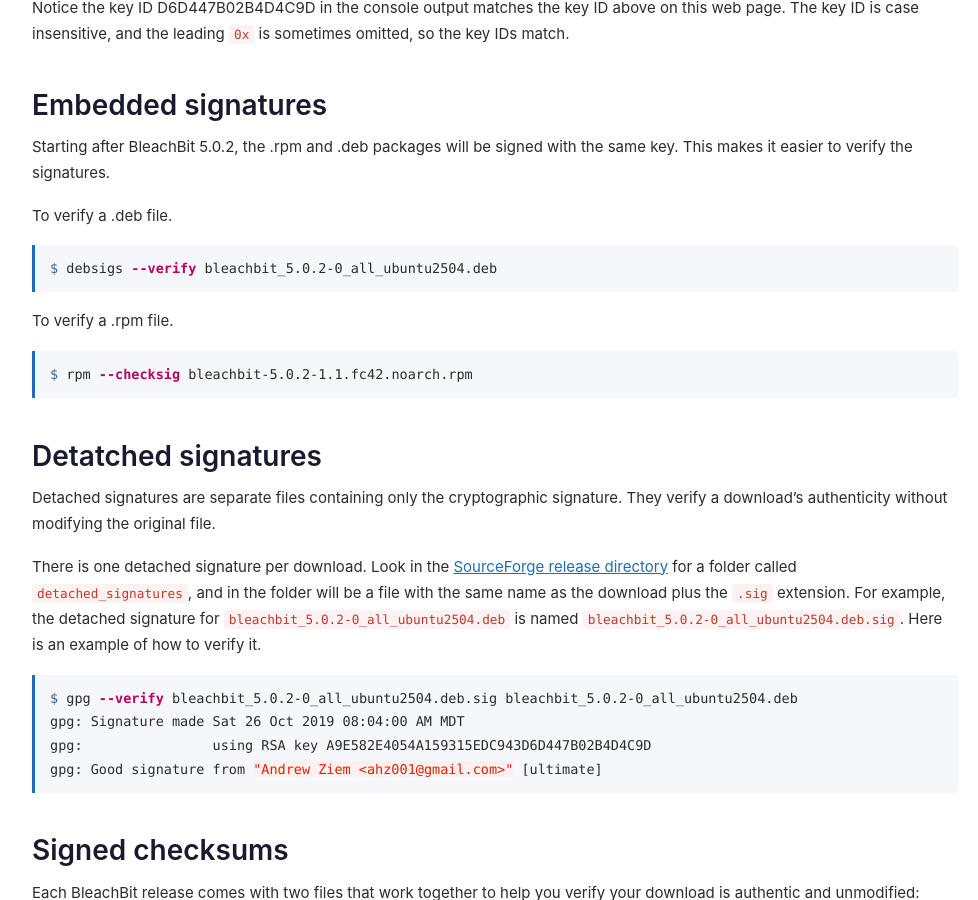
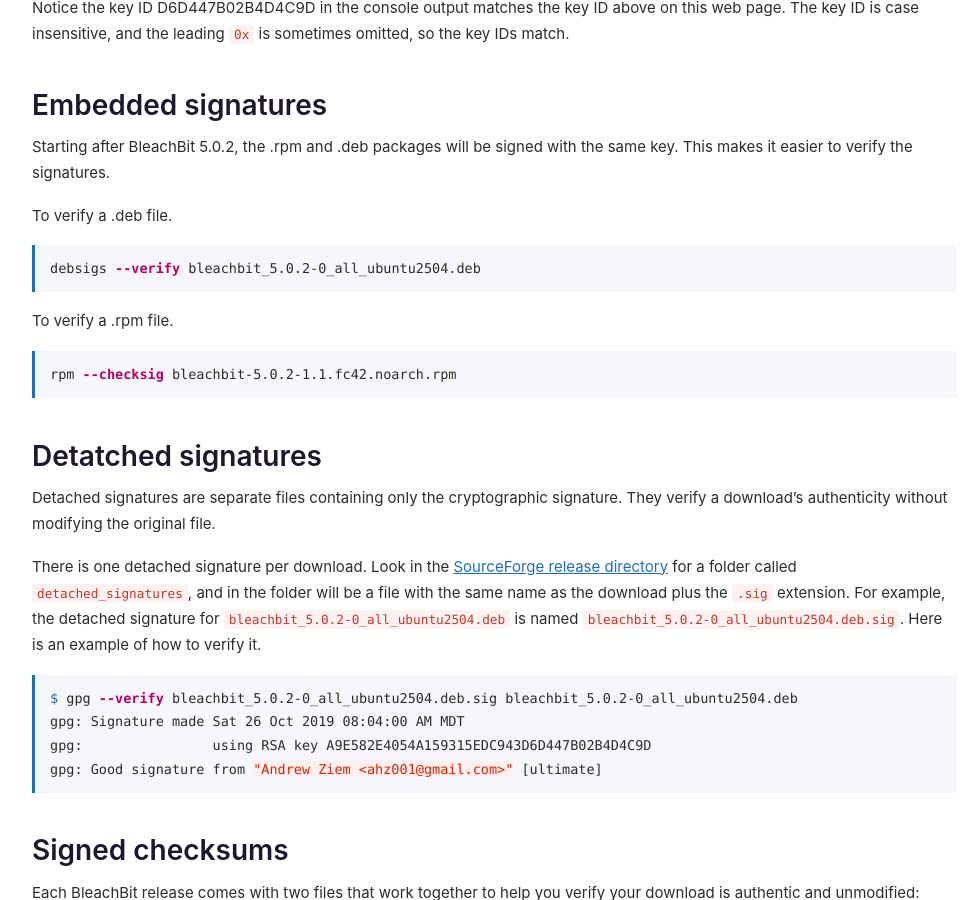
Before and after one commit to bleachbit/docs, a Jekyll site: the page built from _posts/2015-09-30-install-on-linux.md, in a window 1280 px wide and 900 px high, scrolled down 2211 px. Shown: the whole window, without its empty margins (240-1218 px from the left). Built offline with Jekyll 4.4.1, drawn with Linux system fonts in a browser that asks for light colours.

Commit message:
Remove `$` from one line commands

````diff
--- a/_posts/2015-09-30-install-on-linux.md
+++ b/_posts/2015-09-30-install-on-linux.md
@@ -105,13 +105,13 @@
 To verify a .deb file.
 
 ```sh
-$ debsigs --verify bleachbit_5.0.2-0_all_ubuntu2504.deb
+debsigs --verify bleachbit_5.0.2-0_all_ubuntu2504.deb
 ```
 
 To verify a .rpm file.
 
 ```sh
-$ rpm --checksig bleachbit-5.0.2-1.1.fc42.noarch.rpm
+rpm --checksig bleachbit-5.0.2-1.1.fc42.noarch.rpm
 ```
 
 ### Detatched signatures
````
